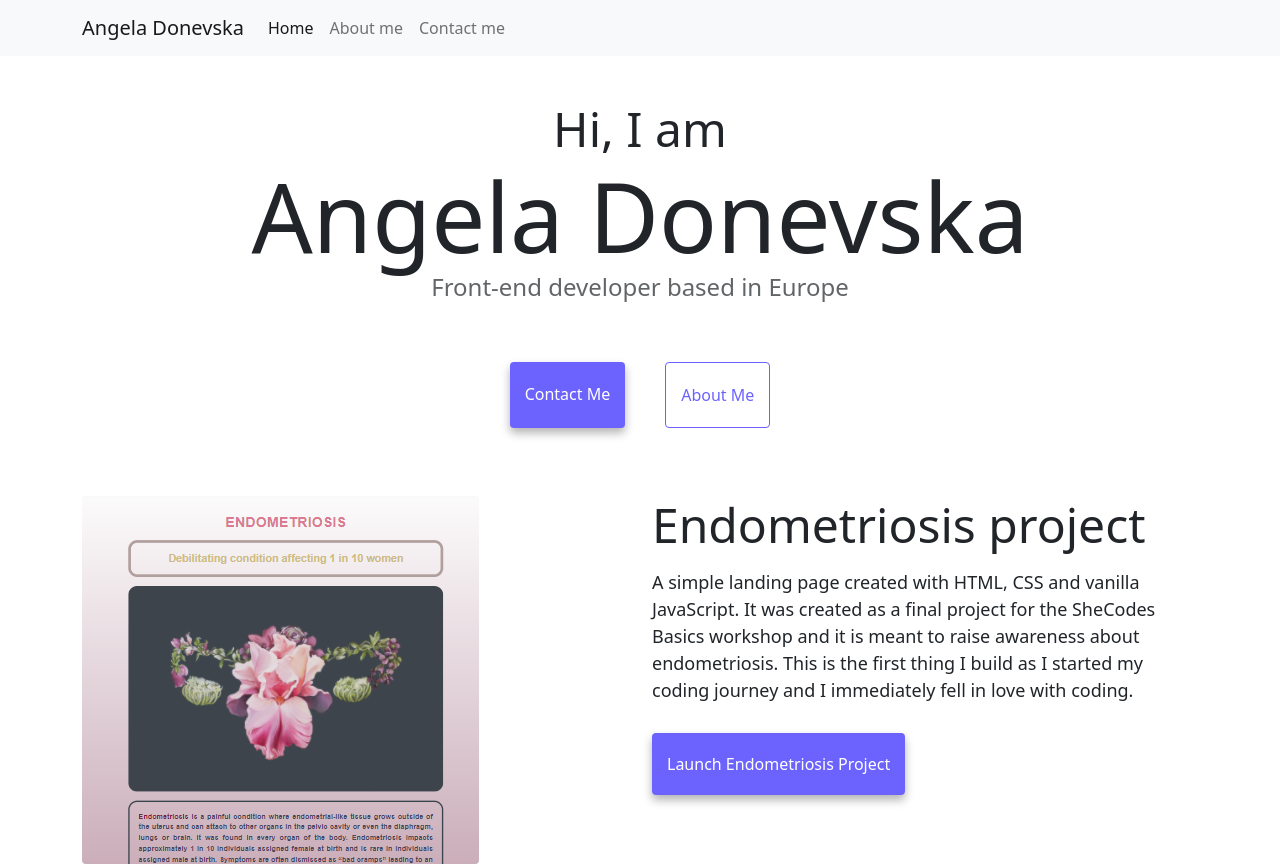
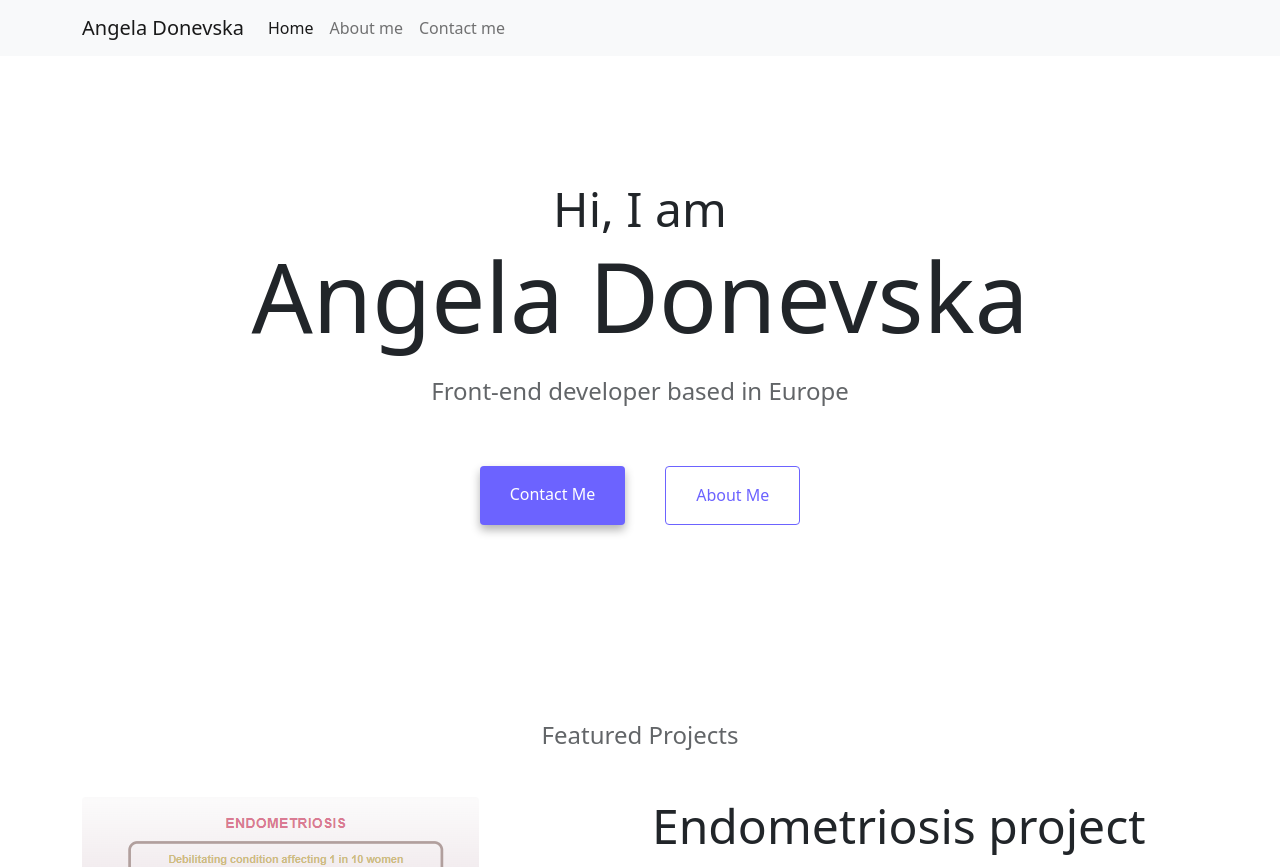
Before and after one commit to donevska/portfolio-angela-donevska, a plain HTML site: page index.html in a window 1280 px wide. Shown: the top 867 px of the page. Drawn offline with nearby package versions, Linux system fonts and the light colour scheme.

Commit message:
Small changes on homepage

```diff
--- a/index.html
+++ b/index.html
@@ -73,8 +73,9 @@
         </div>
       </div>
     </nav>
+    <div class="hero">
       <h2 class="text-center">Hi, I am</h2>
-    <h1 class="text-center">Angela Donevska</h1>
+      <h1 class="text-center mb-4">Angela Donevska</h1>
       <h3 class="text-center">Front-end developer based in Europe</h3>
       <div class="navigation-links mb-5">
         <a
@@ -83,10 +84,15 @@
           title="Contact Angela Donevska"
           >Contact me</a
         >
-      <a href="/about.html" class="secondary-link" title="About Angela Donevska"
+        <a
+          href="/about.html"
+          class="secondary-link"
+          title="About Angela Donevska"
           >About me</a
         >
       </div>
+    </div>
+    <h3 class="text-center m-5">Featured Projects</h3>
     <div class="container">
       <div class="row">
         <div class="col-sm-6">
--- a/style.css
+++ b/style.css
@@ -32,6 +32,11 @@ p {
   line-height: 1.5;
 }
 
+.hero {
+  text-align: center;
+  padding: 80px 20px;
+}
+
 .navigation-links {
   display: flex;
   margin-top: 40px;
@@ -44,21 +49,23 @@ p {
 
 .primary-link {
   border-radius: 4px;
-  padding: 20px 15px;
+  padding: 15px 30px;
   text-decoration: none;
   text-transform: capitalize;
   background: var(--primary-color);
   box-shadow: var(--box-shadow);
   color: white;
+  line-height: 27px;
 }
 
 .secondary-link {
   border-radius: 4px;
-  padding: 20px 15px;
+  padding: 15px 30px;
   text-decoration: none;
   text-transform: capitalize;
   color: var(--primary-color);
   border: 1px solid var(--primary-color);
+  line-height: 27px;
 }
 
 .homepage-link {
```
Lines whose indentation alone changed are shown as unchanged.
